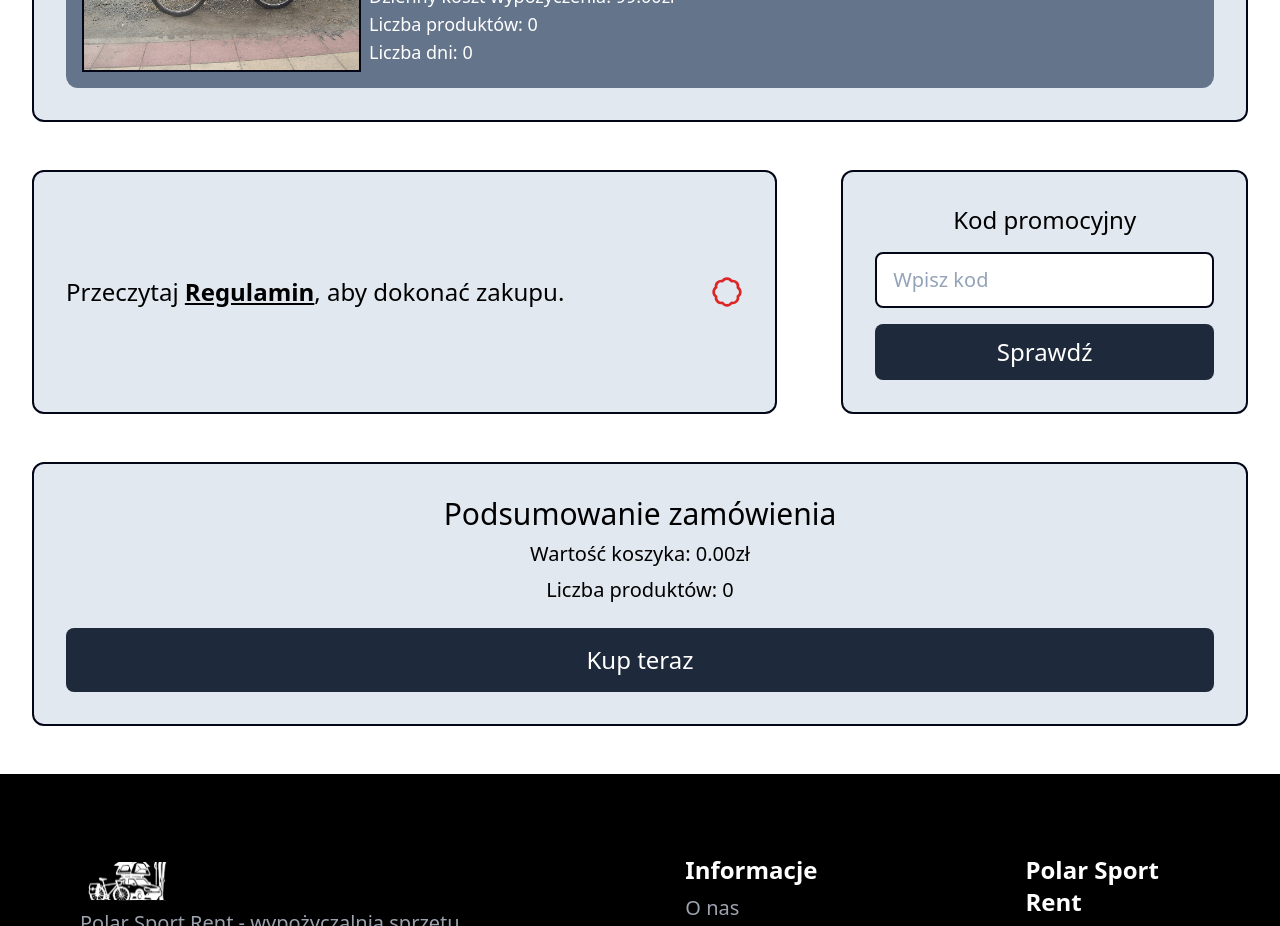
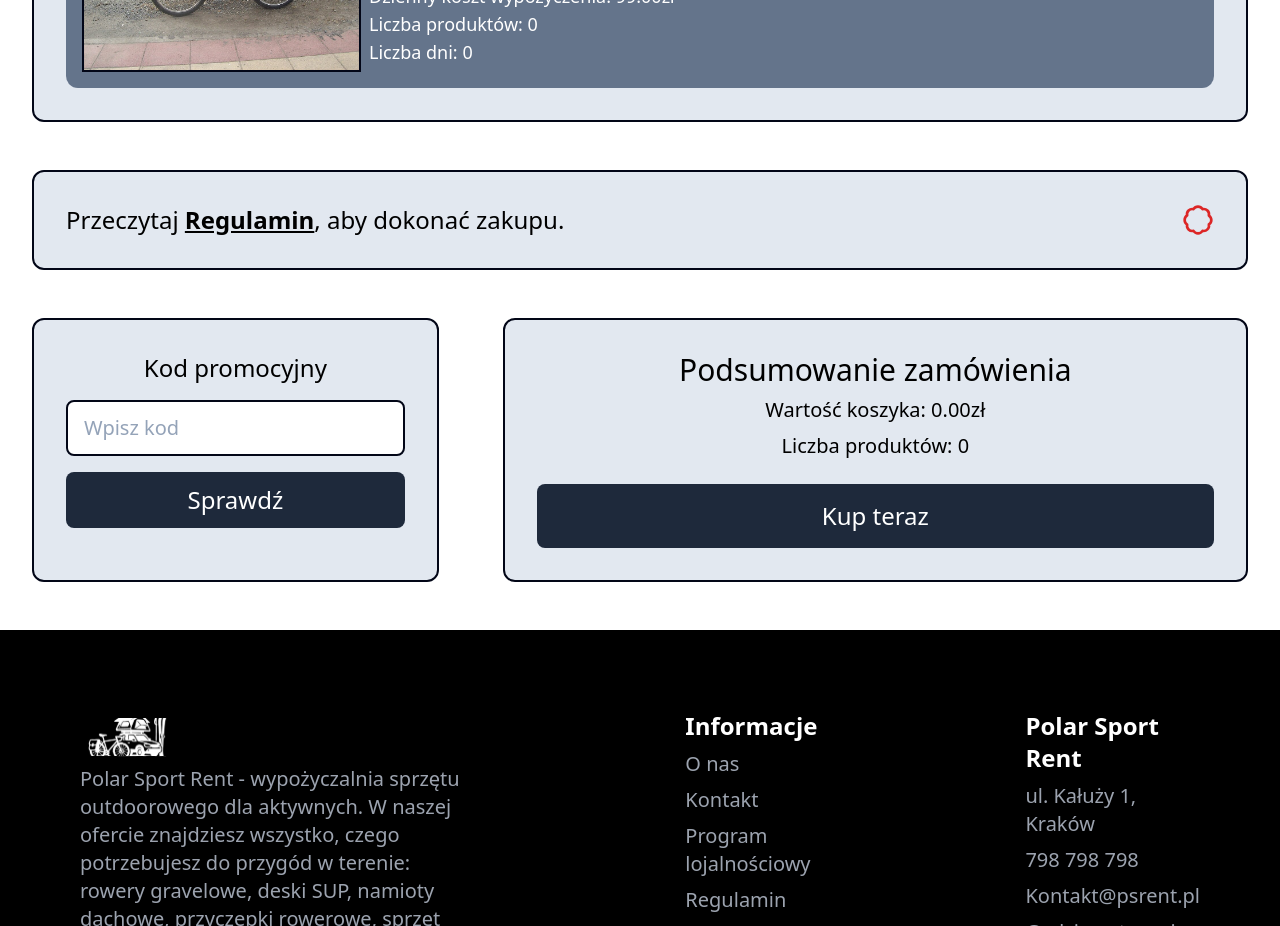
Before and after one commit to sebastian-j/sport-rent-frontend, a React (Vite) app: page /cart in a window 1280 px wide. Shown: the part 680-1606 px from the top of the page. Built offline with nearby package versions, Linux system fonts and the light colour scheme; sample sign-in values are in the browser's storage.

Commit message:
feat: change layout

```diff
--- a/src/pages/CartPage.tsx
+++ b/src/pages/CartPage.tsx
@@ -221,7 +221,6 @@ export default function CartPage() {
             })}
           </div>
 
-          <div className="flex flex-row">
           <div
             className={twMerge(
               'flex-[2] flex-wrap items-center mx-8 mt-12 flex flex-row justify-between rounded-xl border-2 border-slate-950 bg-slate-200 p-8 transition-colors duration-200',
@@ -249,6 +248,8 @@ export default function CartPage() {
               )}
             </div>
           </div>
+
+          <div className="flex flex-row">
             <div className="mx-8 mt-12 flex flex-1 flex-col items-center rounded-xl border-2 border-slate-950 bg-slate-200 p-8">
               <p className="text-2xl">Kod promocyjny</p>
               <input
@@ -263,9 +264,8 @@ export default function CartPage() {
                 className="mt-4 flex h-14 w-full items-center justify-center rounded-lg bg-slate-800 text-2xl text-white"
               />
             </div>
-          </div>
 
-          <div className="flex flex-col items-center bg-slate-200 p-8 rounded-xl mx-8 mt-12 border-slate-950 border-2 gap-2">
+            <div className="flex flex-col flex-[2] items-center bg-slate-200 p-8 rounded-xl mx-8 mt-12 border-slate-950 border-2 gap-2">
               <p className="text-3xl">Podsumowanie zamówienia</p>
               <p className="text-xl">Wartość koszyka: {formatPrice(orderInformation.totalValue)}</p>
               <p className="text-xl">Liczba produktów: {orderInformation.totalQuantity}</p>
@@ -277,6 +277,7 @@ export default function CartPage() {
                   'mt-4 flex h-16 w-full items-center justify-center rounded-lg bg-slate-800 text-2xl text-white'
                 }
               />
+            </div>
           </div>
         </div>
       )}
```
Lines whose indentation alone changed are shown as unchanged.
